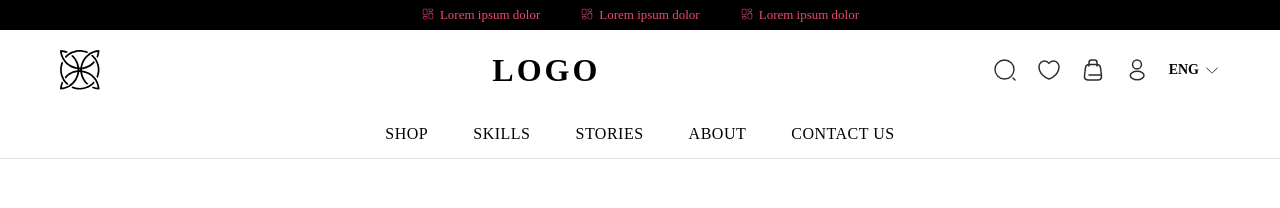
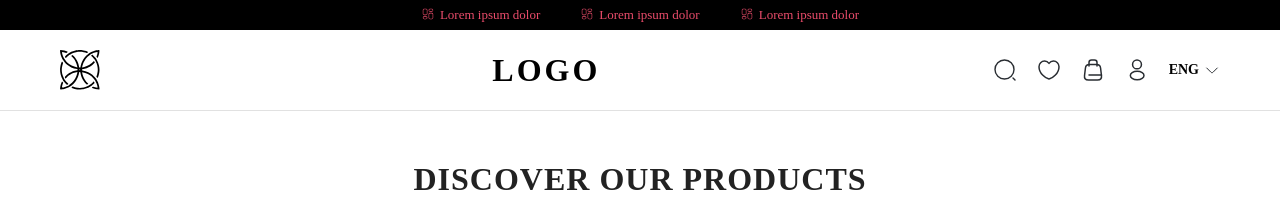
Before and after one commit to ramyasunarkani/-Appscrip-task-ramyakrishna, a Next.js app: page / in a window 1280 px wide. Shown: the top 208 px of the page. Built offline with nearby package versions, Linux system fonts and the light colour scheme; no server answers.

Commit message:
update header

```diff
--- a/src/components/Header.js
+++ b/src/components/Header.js
@@ -24,7 +24,6 @@ function Header() {
 
   return (
     <header className={styles.header}>
-      {/* Top banner */}
       <div className={styles.topBanner}>
         <PromoMessage />
         <div className={styles.desktopPromo}>
@@ -33,7 +32,6 @@ function Header() {
         </div>
       </div>
 
-      {/* Navbar */}
       <nav className={styles.navbar}>
         <div className={styles.logobox}>
           <div className={styles.brand}>
--- a/src/styles/FilterSection.module.css
+++ b/src/styles/FilterSection.module.css
@@ -28,6 +28,11 @@
     display: flex;
     align-items: center;
     text-decoration: underline;
+}
+
+.deffilterContainer {
+    position: relative;
+    z-index: 22;
 }
 
 .deffilter {
--- a/src/styles/Header.module.css
+++ b/src/styles/Header.module.css
@@ -96,16 +96,26 @@
 }
 
 .navMenu {
-    display: flex;
-    justify-content: center;
-    gap: 45px;
+    position: fixed;
+    top: 70px;
+    left: 0;
+    right: 0;
+    z-index: 1000;
+    flex-direction: column;
     width: 100%;
-    margin: 0;
-    list-style: none;
-    padding: 15px 0;
+    background-color: white;
+    max-height: 0;
+    overflow: hidden;
+    transition: max-height 0.5s ease-in-out;
+    display: none;
+    box-shadow: 0 2px 8px rgba(0, 0, 0, 0.1);
 }
 
-/* Hamburger bars */
+.navMenu.active {
+    max-height: 500px;
+    display: flex;
+}
+
 .hamburger {
     display: none;
     cursor: pointer;
@@ -131,7 +141,6 @@
     transform: rotate(-45deg) translate(5px, -5px);
 }
 
-/* --- Mobile Styles --- */
 @media screen and (max-width: 780px) {
     .hamburger {
         display: flex;
@@ -145,9 +154,7 @@
 
         .navMenu {
             position: absolute;
-            /* Change to absolute to take it out of the flow */
             top: 100%;
-            /* Position it below the navbar */
             left: 0;
             right: 0;
             flex-direction: column;
@@ -156,14 +163,12 @@
             max-height: 0;
             overflow: hidden;
             transition: max-height 0.5s ease-in-out;
-            /* Add this to hide the menu when not active */
             display: none;
         }
 
    .navMenu.active {
        max-height: 500px;
        display: flex;
-       /* Show the menu only when active */
    }
 
     .navMenu li {
```
